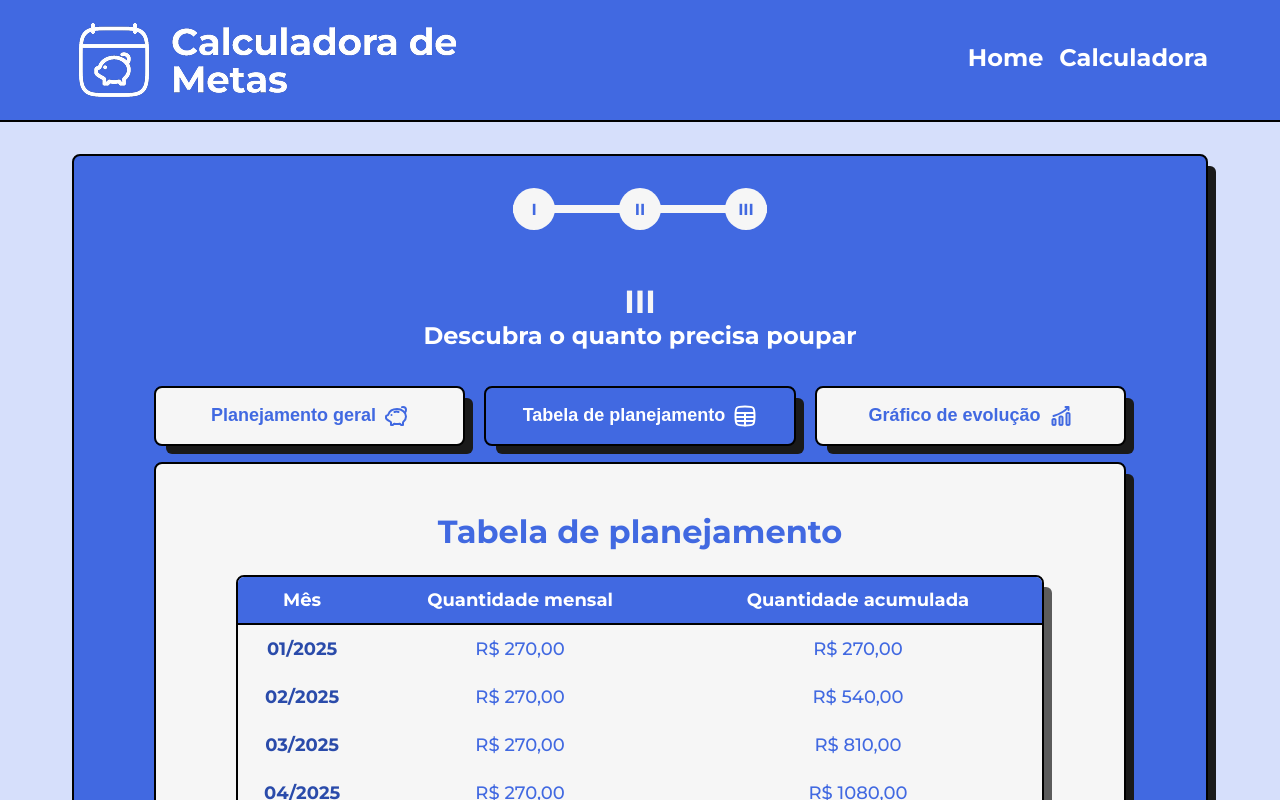
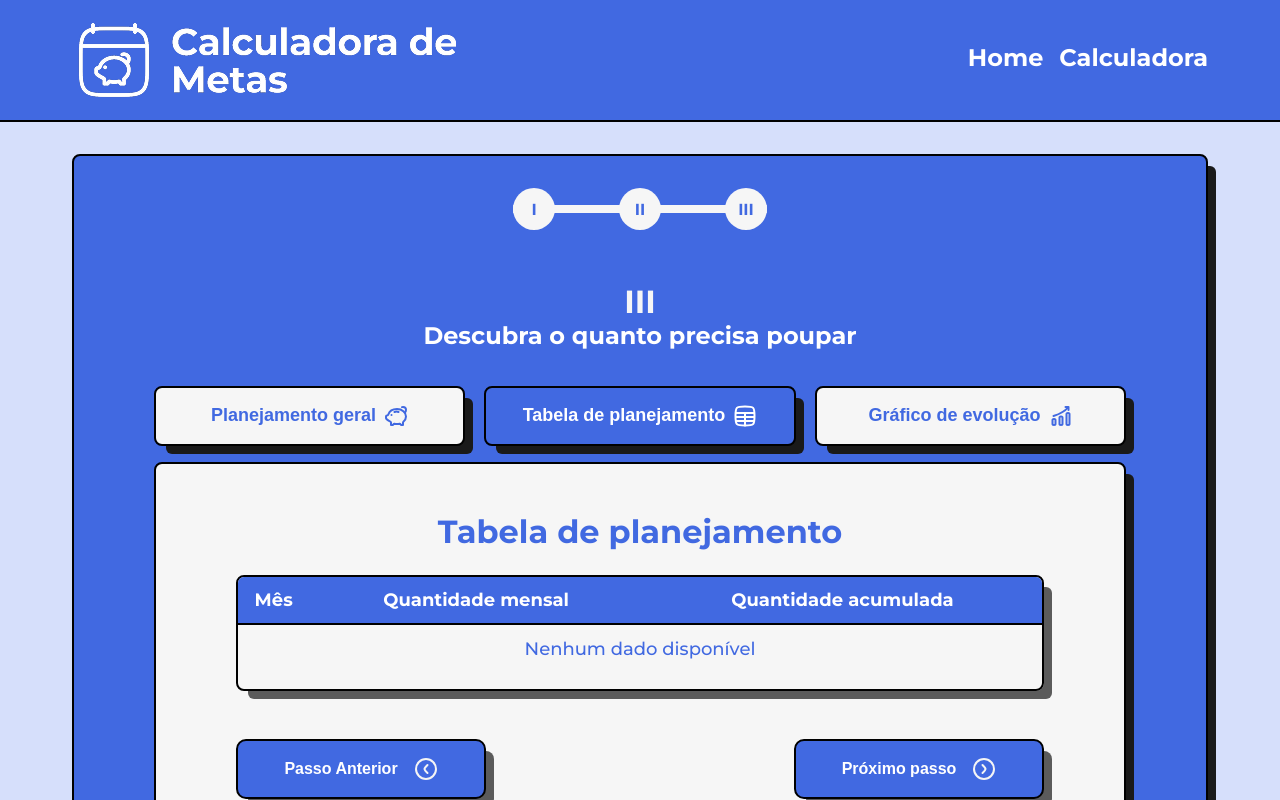
Before and after one commit to BernardoS/calculadora-metas, a React (Vite) app: page /calculadora-metas/resultados in a window 1280 px wide. Both pictures are taken after a click on the button "Tabela de planejamento". Shown: the top 800 px of the page. Built offline with nearby package versions, Linux system fonts and the light colour scheme.

Commit message:
feature: implements `TablePlan` logic

```diff
--- a/src/components/TablePlan/index.tsx
+++ b/src/components/TablePlan/index.tsx
@@ -1,6 +1,40 @@
+import { useEffect, useState } from "react";
+import { useGoal } from "../../contexts/GoalContext";
 import { Table, TablePlanContainer, TablePlanTitle } from "./styles";
 
 const TablePlan = () => {
+
+    const [monthList, setMonthList] = useState<string[]>([]);
+    const [monthlyProgress, setMonthlyProgress] = useState<string[]>([]);
+    const [monthlyAmount, setMonthlyAmount] = useState<string>('');
+
+    const {goal} = useGoal();
+
+    useEffect(() => {
+        console.log("Goal in TablePlan:", goal);
+        if(!goal) {
+            setMonthList([]);
+            setMonthlyProgress([]);
+            setMonthlyAmount('');
+            return;
+        }
+
+        if (goal.monthsList !== undefined){
+            setMonthList(goal.monthsList);
+        }
+
+        if (goal.monthlyProgress !== undefined){
+            const formattedProgress = goal.monthlyProgress.map(amount => `R$ ${amount.toFixed(2).replace('.', ',')}`);
+            setMonthlyProgress(formattedProgress);
+        }
+
+        if (goal.monthlyAmount !== undefined){
+            setMonthlyAmount(`R$ ${goal.monthlyAmount.toFixed(2).replace('.', ',')}`);
+        }
+
+
+    },[goal]);
+
     return (
         <TablePlanContainer>
             <TablePlanTitle>Tabela de planejamento</TablePlanTitle>
@@ -13,31 +47,19 @@ const TablePlan = () => {
                     </tr>
                 </thead>
                 <tbody>
-                    <tr>
-                        <td><b>01/2025</b></td>
-                        <td>R$ 270,00</td>
-                        <td>R$ 270,00</td>
-                    </tr>
-                    <tr>
-                        <td><b>02/2025</b></td>
-                        <td>R$ 270,00</td>
-                        <td>R$ 540,00</td>
-                    </tr>
-                    <tr>
-                        <td><b>03/2025</b></td>
-                        <td>R$ 270,00</td>
-                        <td>R$ 810,00</td>
-                    </tr>
-                    <tr>
-                        <td><b>04/2025</b></td>
-                        <td>R$ 270,00</td>
-                        <td>R$ 1080,00</td>
-                    </tr>
-                    <tr>
-                        <td><b>05/2025</b></td>
-                        <td>R$ 270,00</td>
-                        <td>R$ 1350,00</td>
-                    </tr>
+                    {monthList.length > 0 && monthlyProgress.length > 0 ? (
+                        monthList.map((month, index) => (
+                            <tr key={index}>
+                                <td><b>{month}</b></td>
+                                <td>{monthlyAmount}</td>
+                                <td>{monthlyProgress[index]}</td>
+                            </tr>
+                        ))
+                    ) : (
+                        <tr>
+                            <td colSpan={3} style={{ textAlign: 'center', marginTop:'24' }}>Nenhum dado disponível</td>
+                        </tr>
+                    )}
                 </tbody>
 
             </Table>
--- a/src/models/Goal.ts
+++ b/src/models/Goal.ts
@@ -31,7 +31,7 @@ class Goal implements IGoal{
         this.finalDate = finalDate;
         this.growthRate = growthRate;
 
-        this.generateMonthsList();
+        this.monthsList = this.generateMonthsList();// Ajustar o método para validar mês negativo
         console.log("Months List:", this.monthsList);
 
         this.monthlyAmount =  this.calculateMonthlyAmount();
@@ -42,7 +42,7 @@ class Goal implements IGoal{
     }
 
 
-    private generateMonthsList() {
+    private generateMonthsList(): string[] | undefined {
         if (!this.initialDate || !this.finalDate) return;
 
         const startDate = new Date(this.initialDate);
@@ -62,7 +62,9 @@ class Goal implements IGoal{
             currentDate.setMonth(currentDate.getMonth() + 1);
         }
 
-        this.monthsList = months;
+        console.log("Generated Months:", months);
+
+        return months;
     }
 
     private calculateMonthlyAmount(): number {
```
